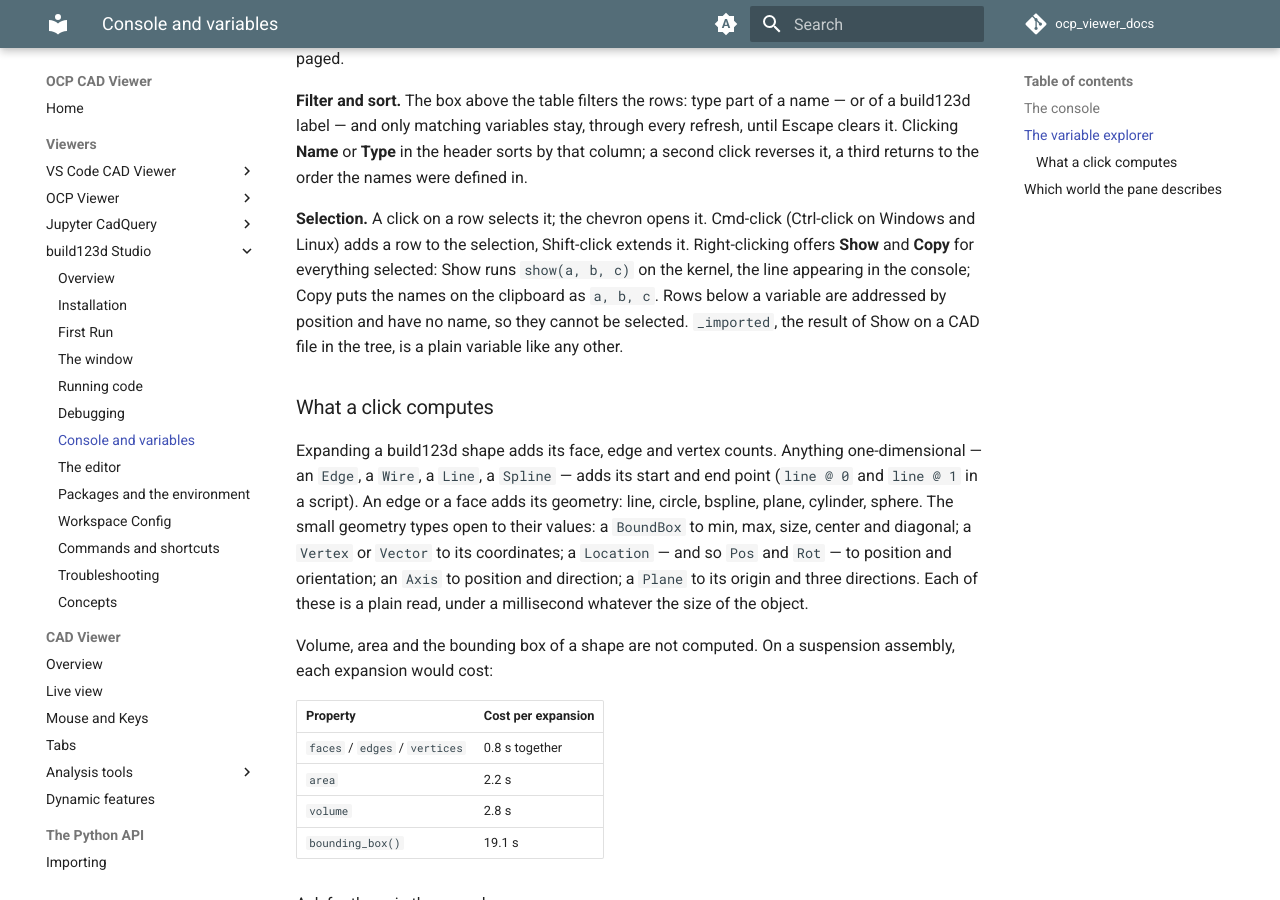
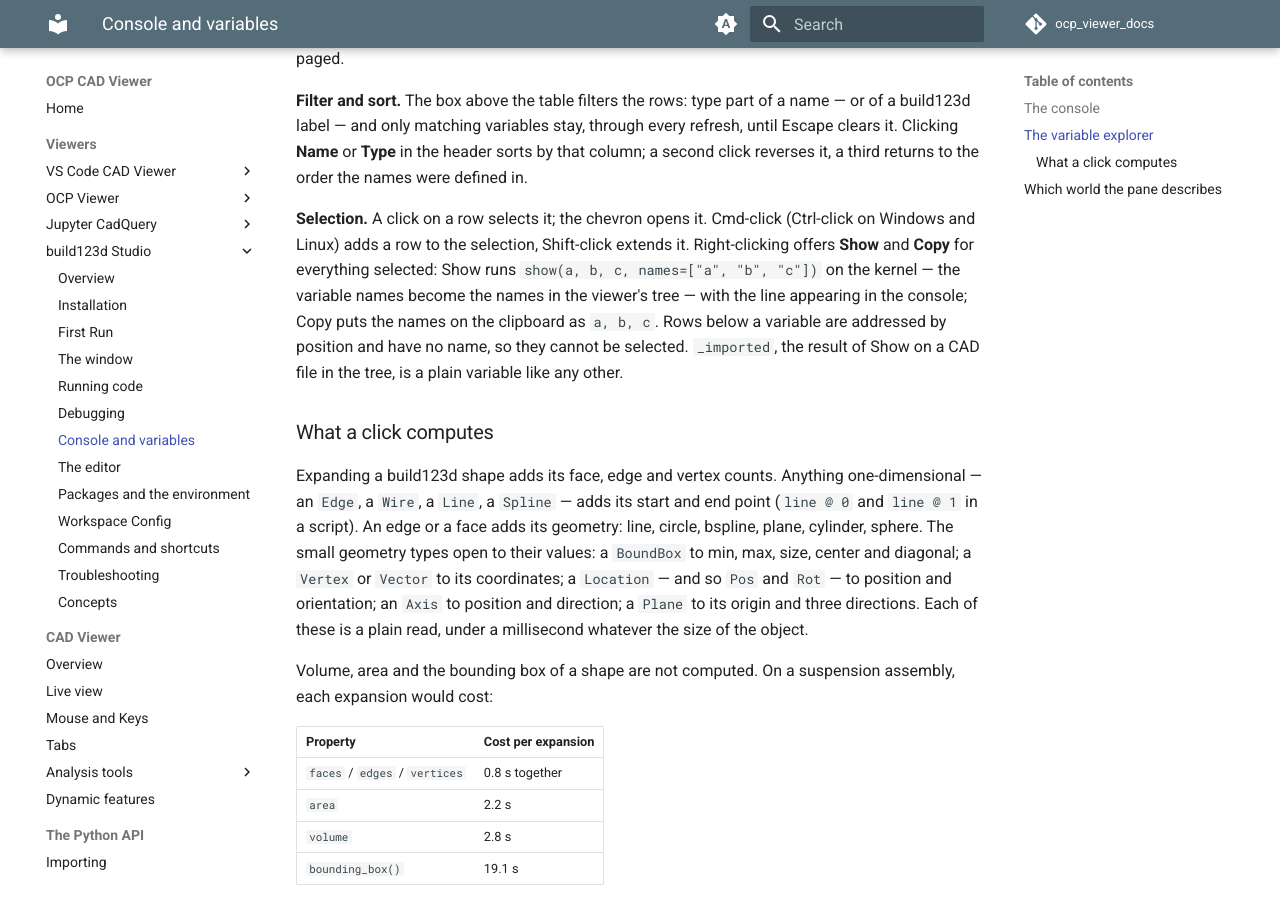
Before and after one commit to bernhard-42/ocp_viewer_docs, an MkDocs documentation site: the page built from docs/viewers/build123d_studio/console_variables.md, in a window 1280 px wide and 900 px high, scrolled down 1153 px. Built offline with MkDocs 1.6.1 and Material for MkDocs 9.7.7, drawn with Linux system fonts in a browser that asks for light colours; comment, search, counter and statistics services are not loaded.

Commit message:
build123d Studio: the explorer's Show passes names to show()
Co-Authored-By: Claude Opus 5 (1M context) <noreply@anthropic.com>

```diff
--- a/docs/viewers/build123d_studio/console_variables.md
+++ b/docs/viewers/build123d_studio/console_variables.md
@@ -37,7 +37,7 @@ Expanding a row asks for its contents at that moment, as deep as the data goes:
 
 **Filter and sort.** The box above the table filters the rows: type part of a name — or of a build123d label — and only matching variables stay, through every refresh, until Escape clears it. Clicking **Name** or **Type** in the header sorts by that column; a second click reverses it, a third returns to the order the names were defined in.
 
-**Selection.** A click on a row selects it; the chevron opens it. Cmd-click (Ctrl-click on Windows and Linux) adds a row to the selection, Shift-click extends it. Right-clicking offers **Show** and **Copy** for everything selected: Show runs `show(a, b, c)` on the kernel, the line appearing in the console; Copy puts the names on the clipboard as `a, b, c`. Rows below a variable are addressed by position and have no name, so they cannot be selected. `_imported`, the result of Show on a CAD file in the tree, is a plain variable like any other.
+**Selection.** A click on a row selects it; the chevron opens it. Cmd-click (Ctrl-click on Windows and Linux) adds a row to the selection, Shift-click extends it. Right-clicking offers **Show** and **Copy** for everything selected: Show runs `show(a, b, c, names=["a", "b", "c"])` on the kernel — the variable names become the names in the viewer's tree — with the line appearing in the console; Copy puts the names on the clipboard as `a, b, c`. Rows below a variable are addressed by position and have no name, so they cannot be selected. `_imported`, the result of Show on a CAD file in the tree, is a plain variable like any other.
 
 ### What a click computes
 
```
